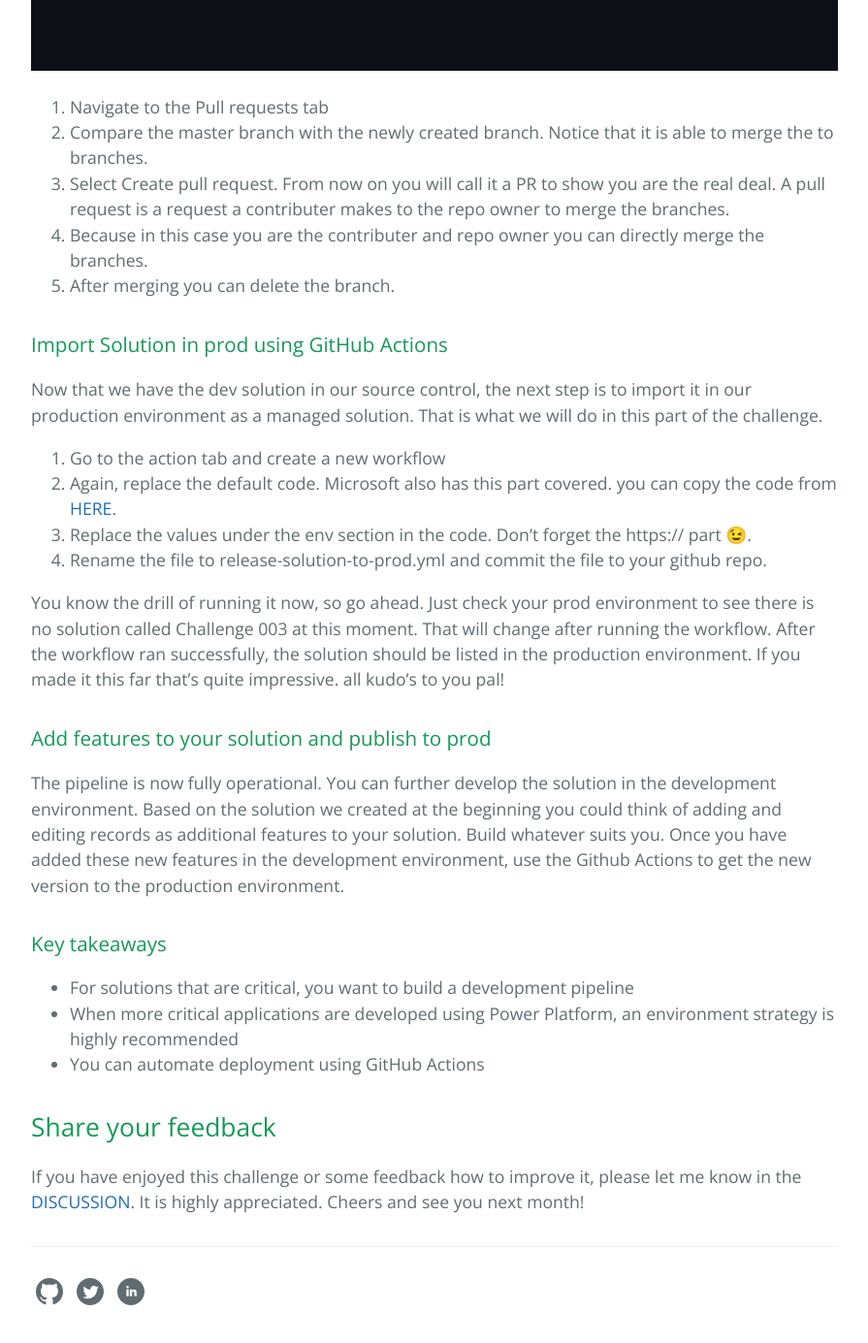
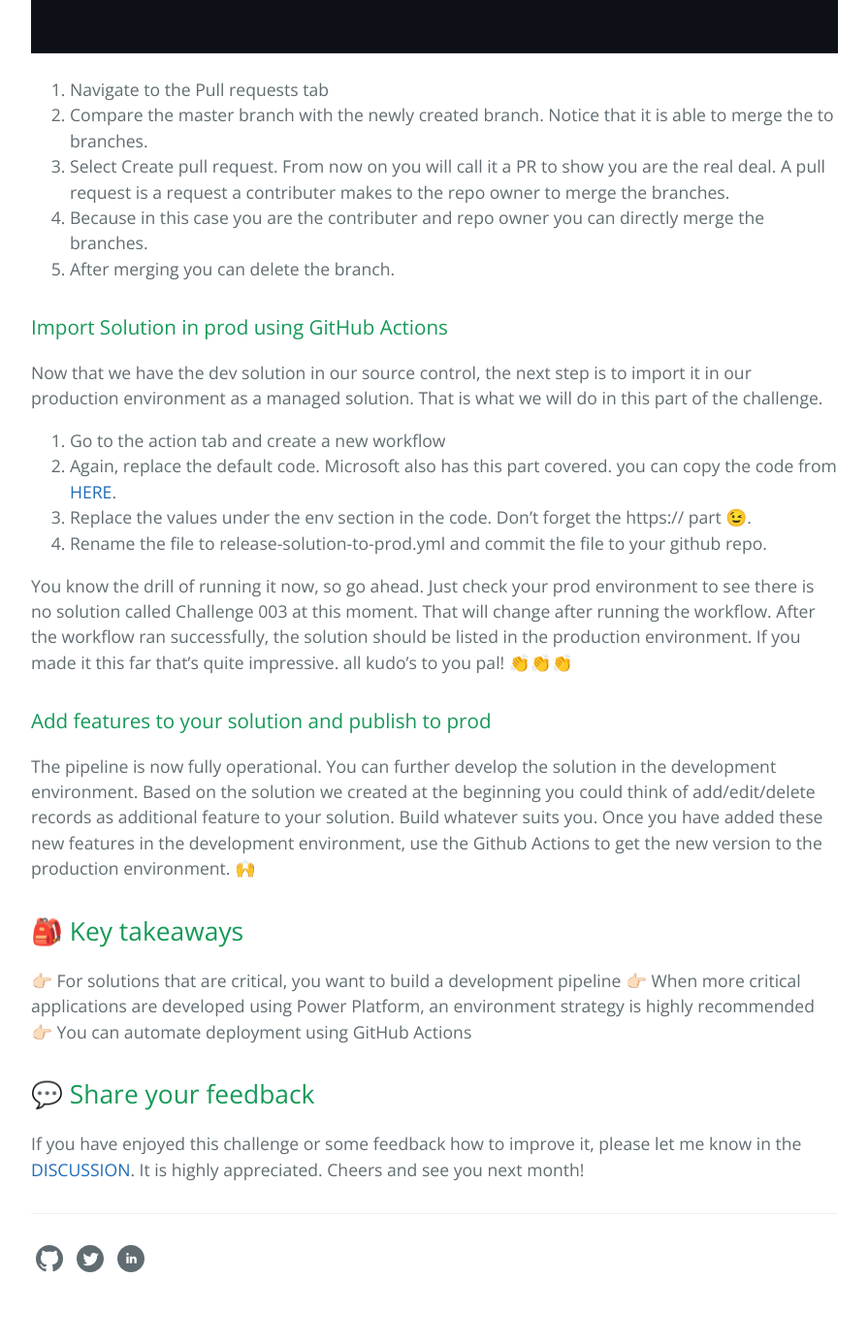
Before and after one commit to miguelverweij/PowerPlatformChallenge, a Jekyll site: the page built from docs/_posts/2022-03-01-challenge-003.md, in a window 1280 px wide and 1400 px high, scrolled down 7455 px. Shown: the top 1385 px of the window at 97% size, without its empty margins (192-1087 px from the left). Built offline with Jekyll 4.4.1, drawn with Linux system fonts in a browser that asks for light colours; some of the changed text lies outside the part shown.

```diff
--- a/docs/_config.yml
+++ b/docs/_config.yml
@@ -22,8 +22,6 @@ twitter:
   username: miguelverweij
 linkedin:
   username: miguel-verweij
-disqus:
-  shortname: powerplatformchallenge
 
 plugins:
   - jekyll-target-blank
--- a/docs/_posts/2022-03-01-challenge-003.md
+++ b/docs/_posts/2022-03-01-challenge-003.md
@@ -32,7 +31,7 @@ The concept of the pipeline is that the solution is developed in a dev environme
 
 So now you are an ALM expert. Let's automate this process to become 🔥ALM🔥level🔥9000🔥.
 
-## Challenge instructions
+## 🛵 Challenge instructions
 If you haven't joined the [MICROSOFT DEVELOPER PROGRAM](https://developer.microsoft.com/en-us/microsoft-365/dev-program) yet, click [THIS LINK](https://media2.giphy.com/media/cr9vIO7NsP5cY/giphy.gif?cid=ecf05e47izgne6db38azxgw5zf6jyhqwnrp30jlmsivivo3v&rid=giphy.gif&ct=g). You get the point right? Btw, if you keep using it regularly for dev reasons, it will be renewed.
 
 ### Build a pipeline
@@ -69,7 +68,7 @@ In order to automate the deployment, your script should have access to your envi
 8. Select the API permissions tab and add a permission. Search and choose Dataverse on the APIs my organization uses tab, select user_impersonation and add the permission.
 ![App Permissions](/assets/Challenge_003_App_Permissions.gif "App permissions")
 9. Do the same for PowerApps Service - User and PowerAPps-Advisor - Analysis.All. Make sure to select the version where no admin consent is required.
-10. Select Certificates & secrets tab and add a secret. Make sure to note the secret value. It will only be shown once.
+10. Select 🔑 Certificates & secrets tab and add a secret. Make sure to note the secret value. It will only be shown once.
 ![App Secret](/assets/Challenge_003_App_Secret.gif "App secret")
 
 ### Add Application user
@@ -103,7 +102,7 @@ Well done! the first action should work right now. Let's test if it works and wh
 1. Go to the actions tab. Now you should see there is a workflow called export-and-branch-solution listed
 2. Select run workflow
 3. Make sure you enter the correct name of your solution in your dev environment. If you followed this challenge in detail it will be Challenge003.
-4. Run workflow
+4. Run workflow 🚀
 
 ![Export Workflow](/assets/Challenge_003_export_workflow.png "Export workflow")
 
@@ -128,18 +127,18 @@ Now that we have the dev solution in our source control, the next step is to imp
 3. Replace the values under the env section in the code. Don't forget the https:// part 😉.
 3. Rename the file to release-solution-to-prod.yml and commit the file to your github repo.
 
-You know the drill of running it now, so go ahead. Just check your prod environment to see there is no solution called Challenge 003 at this moment. That will change after running the workflow. After the workflow ran successfully, the solution should be listed in the production environment. If you made it this far that's quite impressive. all kudo's to you pal!
+You know the drill of running it now, so go ahead. Just check your prod environment to see there is no solution called Challenge 003 at this moment. That will change after running the workflow. After the workflow ran successfully, the solution should be listed in the production environment. If you made it this far that's quite impressive. all kudo's to you pal! 👏👏👏
 
 ### Add features to your solution and publish to prod
 
-The pipeline is now fully operational. You can further develop the solution in the development environment. Based on the solution we created at the beginning you could think of adding and editing records as additional features to your solution. Build whatever suits you. Once you have added these new features in the development environment, use the Github Actions to get the new version to the production environment.
+The pipeline is now fully operational. You can further develop the solution in the development environment. Based on the solution we created at the beginning you could think of add/edit/delete records as additional feature to your solution. Build whatever suits you. Once you have added these new features in the development environment, use the Github Actions to get the new version to the production environment. 🙌
 
-### Key takeaways
+## 🎒 Key takeaways
 
-- For solutions that are critical, you want to build a development pipeline
-- When more critical applications are developed using Power Platform, an environment strategy is highly recommended
-- You can automate deployment using GitHub Actions
+👉🏻 For solutions that are critical, you want to build a development pipeline
+👉🏻 When more critical applications are developed using Power Platform, an environment strategy is highly recommended
+👉🏻 You can automate deployment using GitHub Actions
 
-## Share your feedback
+## 💬 Share your feedback
 
 If you have enjoyed this challenge or some feedback how to improve it, please let me know in the [DISCUSSION](https://github.com/miguelverweij/PowerPlatformChallenge/discussions/6). It is highly appreciated. Cheers and see you next month!
```
Also changed, not shown: other parts of docs/_posts/2022-03-01-challenge-003.md (+8 -9 lines).
